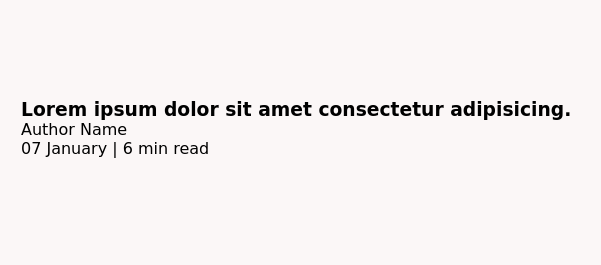
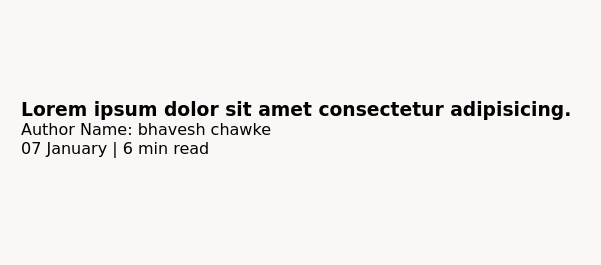
Before and after one commit to bhaveshchawke/Responsivetemplate, a plain HTML site: page index.html in a window 1280 px wide. Shown: the part 1160-1425 px from the top of the page, 457-1058 px from the left. Drawn offline with Linux system fonts and the light colour scheme; a web font is replaced by a local one.

Commit message:
second commit

```diff
--- a/index.html
+++ b/index.html
@@ -93,7 +93,7 @@
             </div>
         </div>
         <div class="home-article">
-            <div class="home-article-img">
+             <div class="home-article-img">
                 <img src="img/2.png" alt="article">
             </div>
             <div class="home-article-content font1">
@@ -101,7 +101,7 @@
                     <h3>Lorem ipsum dolor sit amet consectetur adipisicing.</h3>
                 </a>
 
-                <div>Author Name</div>
+                <div>Author Name: bhavesh chawke</div>
                 <span>07 January | 6 min read</span>
             </div>
         </div>
```
